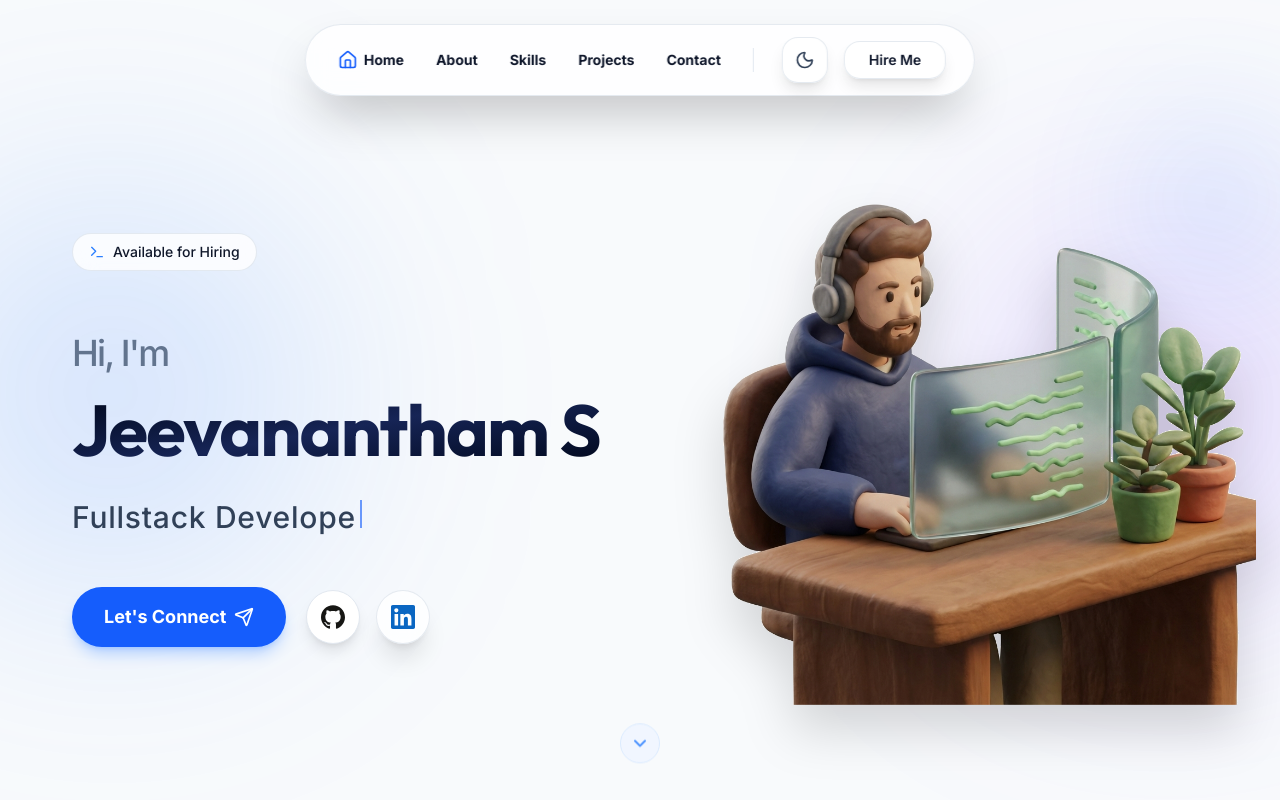
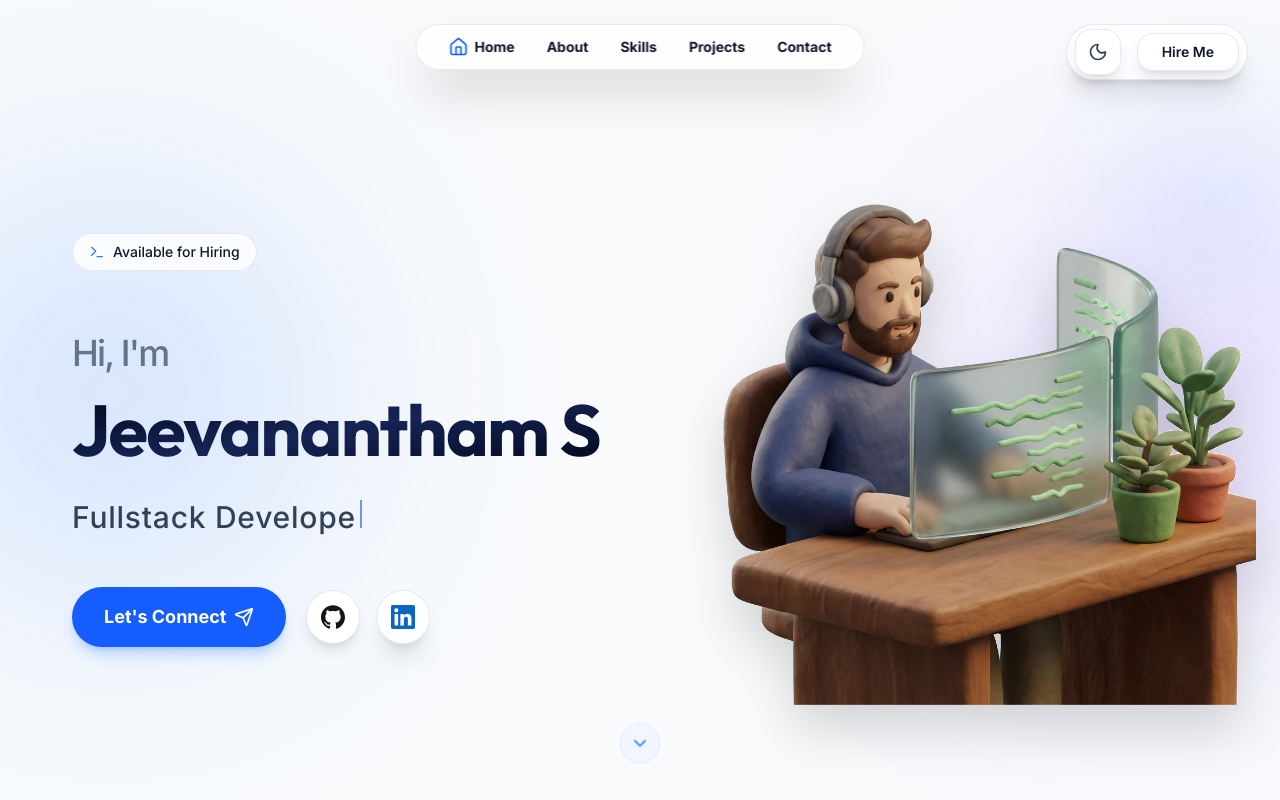
Before and after one commit to Jeeva1121/Portfolio, a Next.js app: page / in a window 1280 px wide. Shown: the top 800 px of the page. Built offline with nearby package versions, Linux system fonts and the light colour scheme.

Commit message:
style: move theme toggle and hire me button out of nav bar on desktop

```diff
--- a/src/components/Navbar.tsx
+++ b/src/components/Navbar.tsx
@@ -34,6 +34,7 @@ export default function Navbar() {
     }, [lastScrollY, isMinimized]);
 
     return (
+        <div className="contents">
             <motion.nav
                 initial={{ y: -100, opacity: 0 }}
                 animate={{
@@ -68,21 +69,20 @@ export default function Navbar() {
                                     ))}
                                 </div>
 
-                            <div className="hidden md:block w-px h-6 bg-slate-200 dark:bg-white/10" />
-
-                            <div className="flex items-center gap-2 md:gap-4 shrink-0 px-1">
+                                {/* Divider & Actions - ONLY visible on mobile inside this bar */}
+                                <div className="md:hidden flex items-center gap-2">
+                                    <div className="w-px h-6 bg-slate-200 dark:bg-white/10 mx-1" />
                                     <ThemeToggle />
                                     <a
                                         href="#contact"
-                                    className="glass-button py-1.5! md:py-2! px-4! md:px-6! text-[10px] md:text-sm font-bold rounded-full text-slate-900 dark:text-white whitespace-nowrap"
+                                        className="glass-button py-1.5! px-4! text-[10px] font-bold rounded-full text-slate-900 dark:text-white whitespace-nowrap"
                                     >
                                         Hire Me
                                     </a>
 
-                                {/* Minimize Button for Mobile */}
                                     <button
                                         onClick={() => setIsMinimized(true)}
-                                    className="md:hidden p-1.5 rounded-full hover:bg-slate-200 dark:hover:bg-white/10 text-slate-600 dark:text-slate-400"
+                                        className="p-1.5 rounded-full hover:bg-slate-200 dark:hover:bg-white/10 text-slate-600 dark:text-slate-400"
                                         aria-label="Minimize Navbar"
                                     >
                                         <ChevronUp className="w-4 h-4" />
@@ -96,7 +96,7 @@ export default function Navbar() {
                                 animate={{ scale: 1, opacity: 1 }}
                                 exit={{ scale: 0.8, opacity: 0 }}
                                 onClick={() => setIsMinimized(false)}
-                            className="glass p-3 rounded-full shadow-2xl border-white/20 text-blue-600 flex items-center justify-center mx-auto"
+                                className="glass p-3 rounded-full shadow-2xl border-white/20 text-blue-600 flex items-center justify-center mx-auto md:hidden"
                                 aria-label="Show Navbar"
                             >
                                 <Menu className="w-5 h-5" />
@@ -105,5 +105,26 @@ export default function Navbar() {
                     </AnimatePresence>
                 </div>
             </motion.nav>
+
+            {/* Top Right Actions - Desktop Only */}
+            <motion.div
+                initial={{ opacity: 0, x: 50 }}
+                animate={{
+                    opacity: isHidden ? 0 : 1,
+                    x: isHidden ? 50 : 0
+                }}
+                className="hidden md:flex fixed top-6 right-8 z-50 items-center gap-4"
+            >
+                <div className="glass px-2 py-1 rounded-full flex items-center gap-4 shadow-xl border-white/10">
+                    <ThemeToggle />
+                    <a
+                        href="#contact"
+                        className="glass-button py-2! px-6! text-sm font-bold rounded-full text-slate-900 dark:text-white whitespace-nowrap border-none shadow-none"
+                    >
+                        Hire Me
+                    </a>
+                </div>
+            </motion.div>
+        </div>
     );
 }
```
Lines whose indentation alone changed are shown as unchanged.
